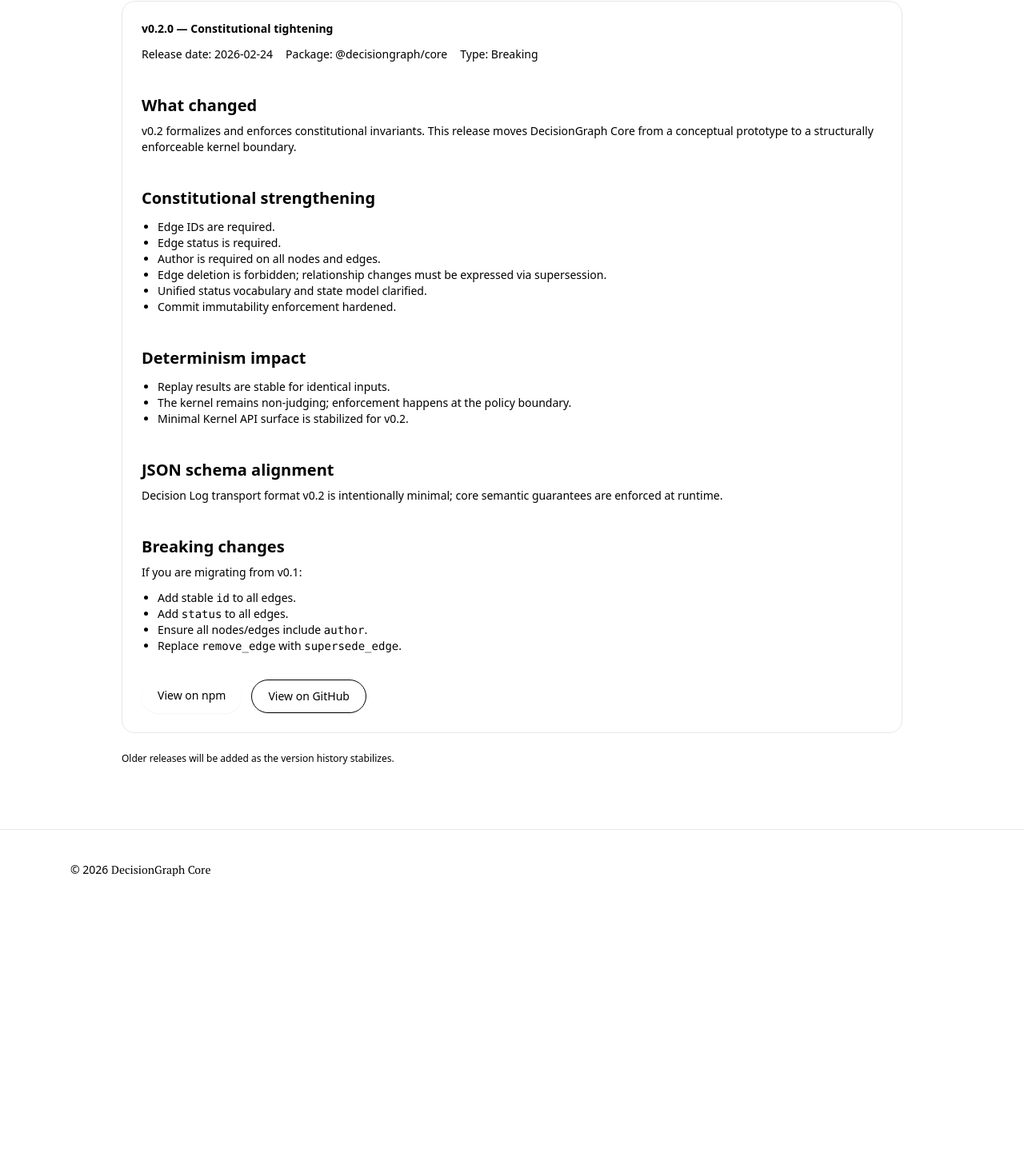
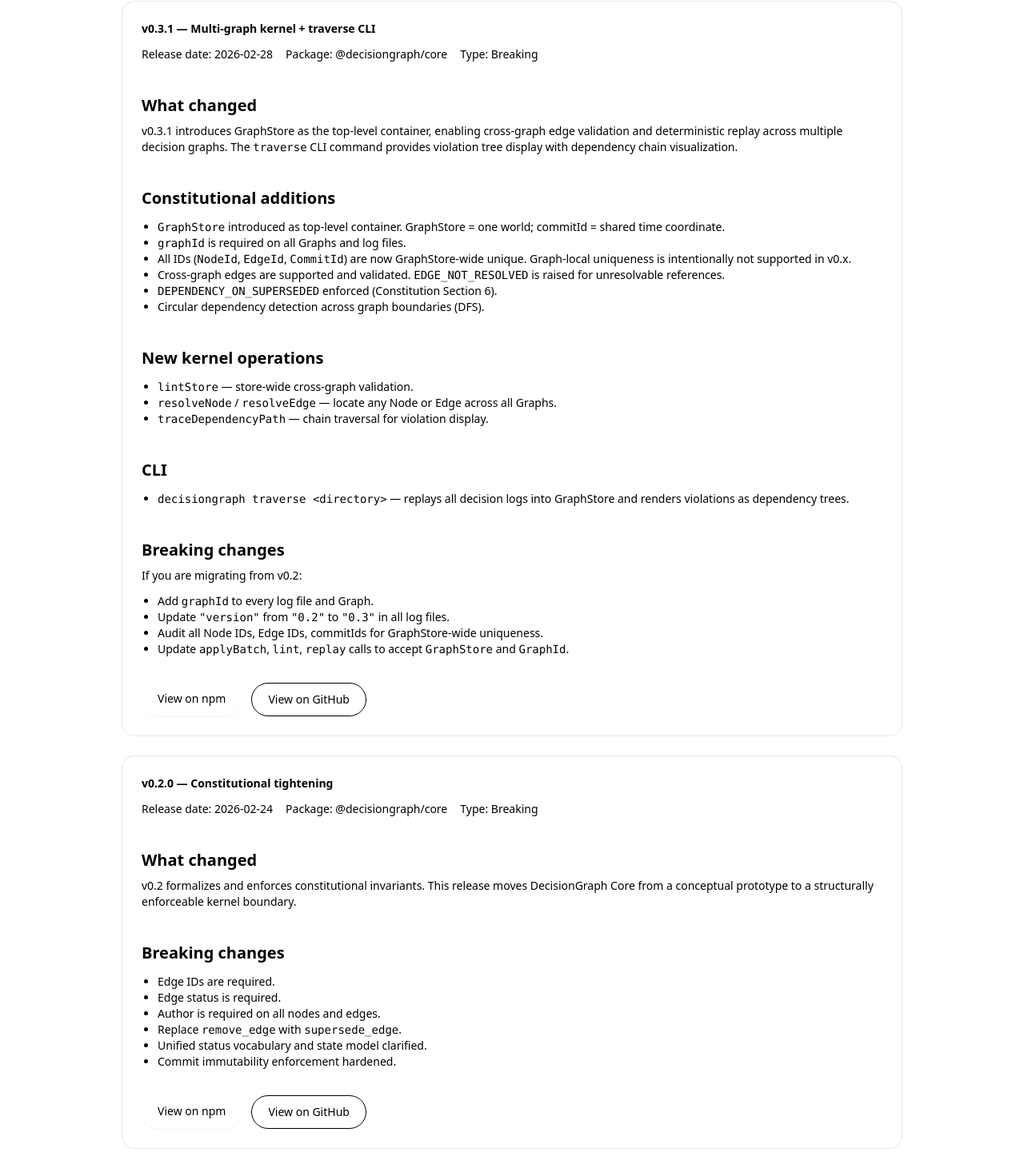
Before and after one commit to izumix77/decisiongraph-core-site, a Next.js app: page /releases in a window 1280 px wide. Shown: the part 262-1723 px from the top of the page at 80% size. Before the commit the page ends 1400 px from the top, so only its background shows below. Built offline with nearby package versions, Linux system fonts and the light colour scheme.

Commit message:
add v0.3.1 release notes and update releases page

```diff
--- a/app/releases/page.tsx
+++ b/app/releases/page.tsx
@@ -34,75 +34,101 @@ export default function ReleasesPage() {
                 replay.
               </p>
             </div>
-
-
           </div>
         </section>
 
         <section className="mx-auto max-w-5xl px-6 pb-20">
-          <Card title="v0.2.0 — Constitutional tightening">
+          <Card title="v0.3.1 — Multi-graph kernel + traverse CLI">
             <div className="flex flex-wrap items-center gap-x-4 gap-y-2 text-sm text-[color:var(--color-ink-subtle)]">
-              <span>Release date: 2026-02-24</span>
+              <span>Release date: 2026-02-28</span>
               <span>Package: @decisiongraph/core</span>
               <span>Type: Breaking</span>
             </div>
 
             <SectionTitle>What changed</SectionTitle>
             <p className="mt-2 text-sm text-[color:var(--color-ink-subtle)]">
-              v0.2 formalizes and enforces constitutional invariants. This
-              release moves DecisionGraph Core from a conceptual prototype to a
-              structurally enforceable kernel boundary.
+              v0.3.1 introduces GraphStore as the top-level container, enabling
+              cross-graph edge validation and deterministic replay across
+              multiple decision graphs. The{" "}
+              <code className="text-[color:var(--color-ink)]">traverse</code>{" "}
+              CLI command provides violation tree display with dependency chain
+              visualization.
             </p>
 
-            <SectionTitle>Constitutional strengthening</SectionTitle>
+            <SectionTitle>Constitutional additions</SectionTitle>
             <ul className="mt-3 list-disc pl-5 text-sm text-[color:var(--color-ink-subtle)]">
-              <li>Edge IDs are required.</li>
-              <li>Edge status is required.</li>
-              <li>Author is required on all nodes and edges.</li>
               <li>
-                Edge deletion is forbidden; relationship changes must be
-                expressed via supersession.
+                <code>GraphStore</code> introduced as top-level container.
+                GraphStore = one world; commitId = shared time coordinate.
               </li>
-              <li>Unified status vocabulary and state model clarified.</li>
-              <li>Commit immutability enforcement hardened.</li>
+              <li>
+                <code>graphId</code> is required on all Graphs and log files.
+              </li>
+              <li>
+                All IDs (<code>NodeId</code>, <code>EdgeId</code>,{" "}
+                <code>CommitId</code>) are now GraphStore-wide unique.
+                Graph-local uniqueness is intentionally not supported in v0.x.
+              </li>
+              <li>
+                Cross-graph edges are supported and validated.{" "}
+                <code>EDGE_NOT_RESOLVED</code> is raised for unresolvable
+                references.
+              </li>
+              <li>
+                <code>DEPENDENCY_ON_SUPERSEDED</code> enforced (Constitution
+                Section 6).
+              </li>
+              <li>
+                Circular dependency detection across graph boundaries (DFS).
+              </li>
             </ul>
 
-            <SectionTitle>Determinism impact</SectionTitle>
+            <SectionTitle>New kernel operations</SectionTitle>
             <ul className="mt-3 list-disc pl-5 text-sm text-[color:var(--color-ink-subtle)]">
-              <li>Replay results are stable for identical inputs.</li>
               <li>
-                The kernel remains non-judging; enforcement happens at the
-                policy boundary.
+                <code>lintStore</code> — store-wide cross-graph validation.
               </li>
-              <li>Minimal Kernel API surface is stabilized for v0.2.</li>
+              <li>
+                <code>resolveNode</code> / <code>resolveEdge</code> — locate any
+                Node or Edge across all Graphs.
+              </li>
+              <li>
+                <code>traceDependencyPath</code> — chain traversal for violation
+                display.
+              </li>
             </ul>
 
-            <SectionTitle>JSON schema alignment</SectionTitle>
-            <p className="mt-2 text-sm text-[color:var(--color-ink-subtle)]">
-              Decision Log transport format v0.2 is intentionally minimal; core
-              semantic guarantees are enforced at runtime.
-            </p>
+            <SectionTitle>CLI</SectionTitle>
+            <ul className="mt-3 list-disc pl-5 text-sm text-[color:var(--color-ink-subtle)]">
+              <li>
+                <code>decisiongraph traverse {"<directory>"}</code> — replays
+                all decision logs into GraphStore and renders violations as
+                dependency trees.
+              </li>
+            </ul>
 
             <SectionTitle>Breaking changes</SectionTitle>
             <p className="mt-2 text-sm text-[color:var(--color-ink-subtle)]">
-              If you are migrating from v0.1:
+              If you are migrating from v0.2:
             </p>
             <ul className="mt-3 list-disc pl-5 text-sm text-[color:var(--color-ink-subtle)]">
               <li>
-                Add stable <code>id</code> to all edges.
+                Add <code>graphId</code> to every log file and Graph.
               </li>
               <li>
-                Add <code>status</code> to all edges.
+                Update <code>"version"</code> from <code>"0.2"</code> to{" "}
+                <code>"0.3"</code> in all log files.
               </li>
               <li>
-                Ensure all nodes/edges include <code>author</code>.
+                Audit all Node IDs, Edge IDs, commitIds for GraphStore-wide
+                uniqueness.
               </li>
               <li>
-                Replace <code>remove_edge</code> with{" "}
-                <code>supersede_edge</code>.
+                Update <code>applyBatch</code>, <code>lint</code>,{" "}
+                <code>replay</code> calls to accept <code>GraphStore</code> and{" "}
+                <code>GraphId</code>.
               </li>
             </ul>
-
             <div className="mt-8 flex flex-wrap gap-3">
               <Button>
                 <a
@@ -125,6 +151,56 @@ export default function ReleasesPage() {
             </div>
           </Card>
 
+          <div className="mt-6">
+            <Card title="v0.2.0 — Constitutional tightening">
+                <div className="flex flex-wrap items-center gap-x-4 gap-y-2 text-sm text-[color:var(--color-ink-subtle)]">
+                  <span>Release date: 2026-02-24</span>
+                  <span>Package: @decisiongraph/core</span>
+                  <span>Type: Breaking</span>
+                </div>
+
+                <SectionTitle>What changed</SectionTitle>
+                <p className="mt-2 text-sm text-[color:var(--color-ink-subtle)]">
+                  v0.2 formalizes and enforces constitutional invariants. This
+                  release moves DecisionGraph Core from a conceptual prototype
+                  to a structurally enforceable kernel boundary.
+                </p>
+
+                <SectionTitle>Breaking changes</SectionTitle>
+                <ul className="mt-3 list-disc pl-5 text-sm text-[color:var(--color-ink-subtle)]">
+                  <li>Edge IDs are required.</li>
+                  <li>Edge status is required.</li>
+                  <li>Author is required on all nodes and edges.</li>
+                  <li>
+                    Replace <code>remove_edge</code> with{" "}
+                    <code>supersede_edge</code>.
+                  </li>
+                  <li>Unified status vocabulary and state model clarified.</li>
+                  <li>Commit immutability enforcement hardened.</li>
+                </ul>
+                <div className="mt-8 flex flex-wrap gap-3">
+                  <Button>
+                    <a
+                      href="https://www.npmjs.com/package/@decisiongraph/core"
+                      target="_blank"
+                      rel="noreferrer"
+                    >
+                      View on npm
+                    </a>
+                  </Button>
+                  <Button variant="secondary">
+                    <a
+                      href="https://github.com/izumix77/decisiongraph-core"
+                      target="_blank"
+                      rel="noreferrer"
+                    >
+                      View on GitHub
+                    </a>
+                  </Button>
+              </div>
+            </Card>
+          </div>
+
           <div className="mt-6 text-xs text-[color:var(--color-ink-subtle)]">
             Older releases will be added as the version history stabilizes.
           </div>
```
